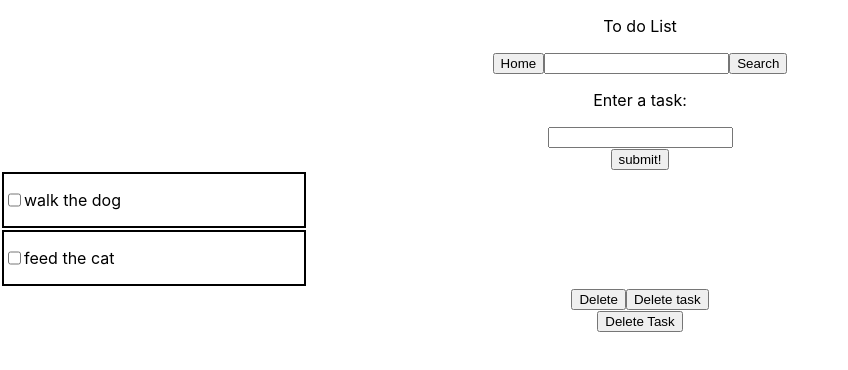
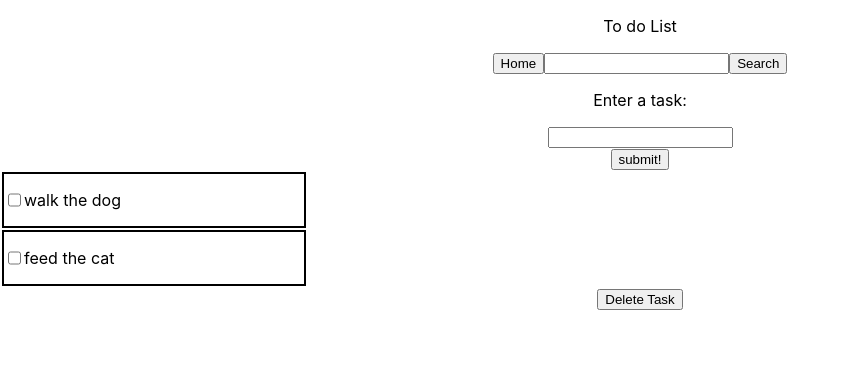
Before and after one commit to mafontana/todo-list, a React (Create React App) app: page / in a window 1280 px wide. Both pictures are taken after a click on the button "Click to get started". Shown: the top 370 px of the page, without its empty margins (0-848 px from the left). Built offline with nearby package versions, Linux system fonts and the light colour scheme.

Commit message:
delete button is linked to deleteTask function

```diff
--- a/src/App.js
+++ b/src/App.js
@@ -74,7 +74,16 @@ handleCheckBox = () => {
 
 
 
-deleteTask = (id) => {
+deleteTask = () => {
+      console.log("delete button clicked")
+      // const newTodoList = []
+
+      // for (let i=0; i<this.state.checkedBoxId.length; i++) {
+      //   newTodoList = this.state.toDos.filter(todo => todo.id === 3)
+      //   }
+      //   console.log(newTodoList)
+}
+
   // console.log(e.target)
   // const newTodoList = this.state.toDos.filter(todo => todo.id != this.state.toDos.id)
   // console.log(newTodoList)
@@ -83,7 +92,7 @@ deleteTask = (id) => {
   // this.setState({
   //   toDos: newTodoList
   // })
-}
+
 
 checkedBoxId = (e) => {
   this.setState({
--- a/src/components/DeleteButton.jsx
+++ b/src/components/DeleteButton.jsx
@@ -12,7 +12,7 @@ class DeleteButton extends Component {
     render() {
         return (
             <div className="button">
-                <button>Delete Task</button>
+                <button onClick={this.props.deleteTask}>Delete Task</button>
             </div>
         )
     }
--- a/src/components/ToDo.jsx
+++ b/src/components/ToDo.jsx
@@ -26,9 +26,9 @@ class ToDo extends Component {
       </form>
         <button onClick={this.props.handleSubmit} type="submit">submit!</button>
         {this.props.toDos.map(tasks => <Checkbox task={tasks.task}  id={tasks.id} handleCheckBox={this.props.handleCheckBox} checkedBoxId={this.props.checkedBoxId}/> )}
-       <button id={this.props.id} onClick={this.props.deleteTask(3)}>Delete</button>
-       <button id={this.props.checkedId} onClick={this.props.deleteTask(this.props.id)}>Delete task </button>
-       <DeleteButton />
+
+
+       <DeleteButton deleteTask={this.props.deleteTask}/>
       </div>
     );
   }
```
